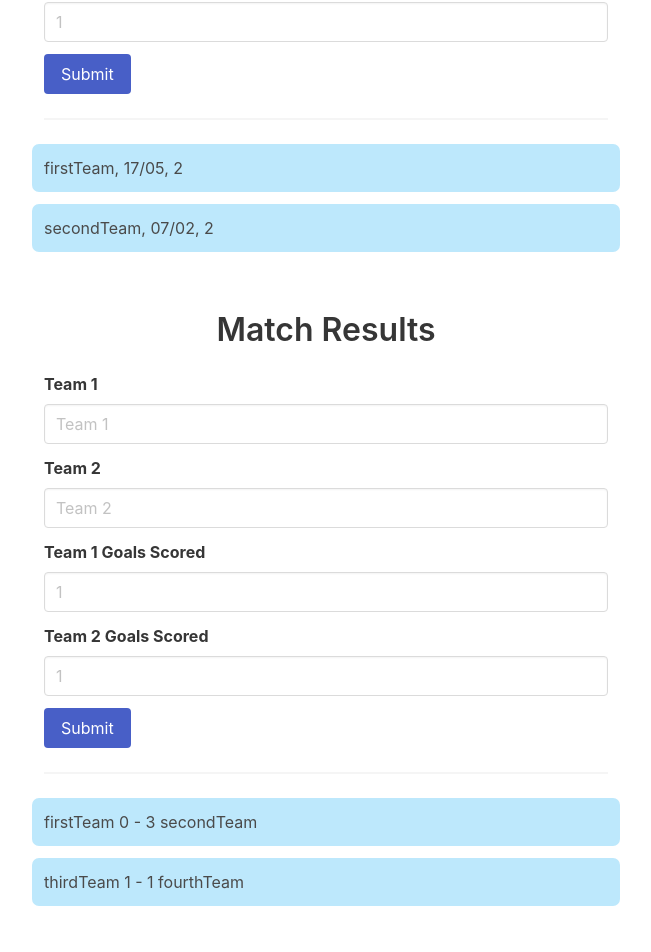
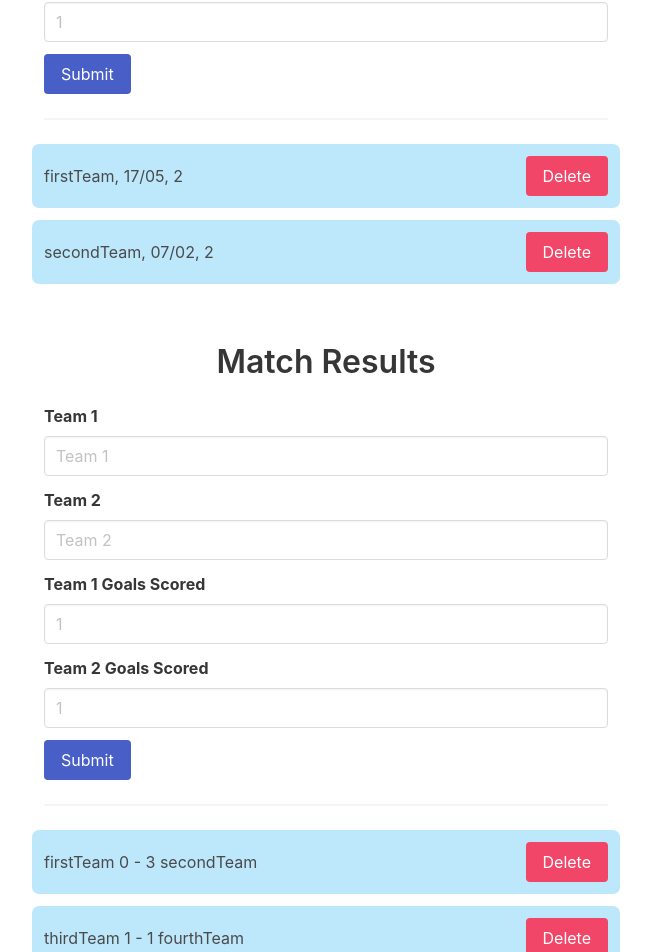
Before and after one commit to yanchenglee98/govtech-football, a React (Create React App) app: page / in a window 1280 px wide. Shown: the part 479-1431 px from the top of the page, without its empty margins (314-965 px from the left). Before the commit the page ends 1385 px from the top, so only its background shows below. Built offline with nearby package versions, Linux system fonts and the light colour scheme.

Commit message:
add delete button

```diff
--- a/src/components/ResultList.js
+++ b/src/components/ResultList.js
@@ -25,10 +25,22 @@ export default function ResultList() {
                             <div>{result.team1} {result.for} - {result.against} {result.team2}</div>
                         </div>
                     </div>
+                    <div className="column is-narrow">
+                        <div className="buttons">
+                            <button className="button is-danger" onClick={() => handleDeleteResult(result, idx)}>Delete</button>
+                        </div>
+                    </div>
                 </div>
             );
         });
     };
+
+    const handleDeleteResult = (result, idx) => {
+        // update the list
+        const newResults = [...results];
+        newResults.splice(idx, 1);
+        setResults(newResults);
+    }
 
     const handleAddNewResult = (data) => {
         const newResultList = [...results];
--- a/src/components/TeamList.js
+++ b/src/components/TeamList.js
@@ -25,10 +25,23 @@ export default function TeamList() {
                             <div>{team.name}, {team.reg}, {team.grp} </div>
                         </div>
                     </div>
+
+                    <div className="column is-narrow">
+                        <div className="buttons">
+                            <button className="button is-danger" onClick={() => handleDeleteTeam(team, idx)}>Delete</button>
+                        </div>
+                    </div>
                 </div>
             );
         });
     };
+
+    const handleDeleteTeam = (team, idx) => {
+        // update the list
+        const newTeams = [...teams];
+        newTeams.splice(idx, 1);
+        setTeams(newTeams);
+    }
 
     const handleAddNewTeam = (data) => {
         const newTeamList = [...teams];
```
